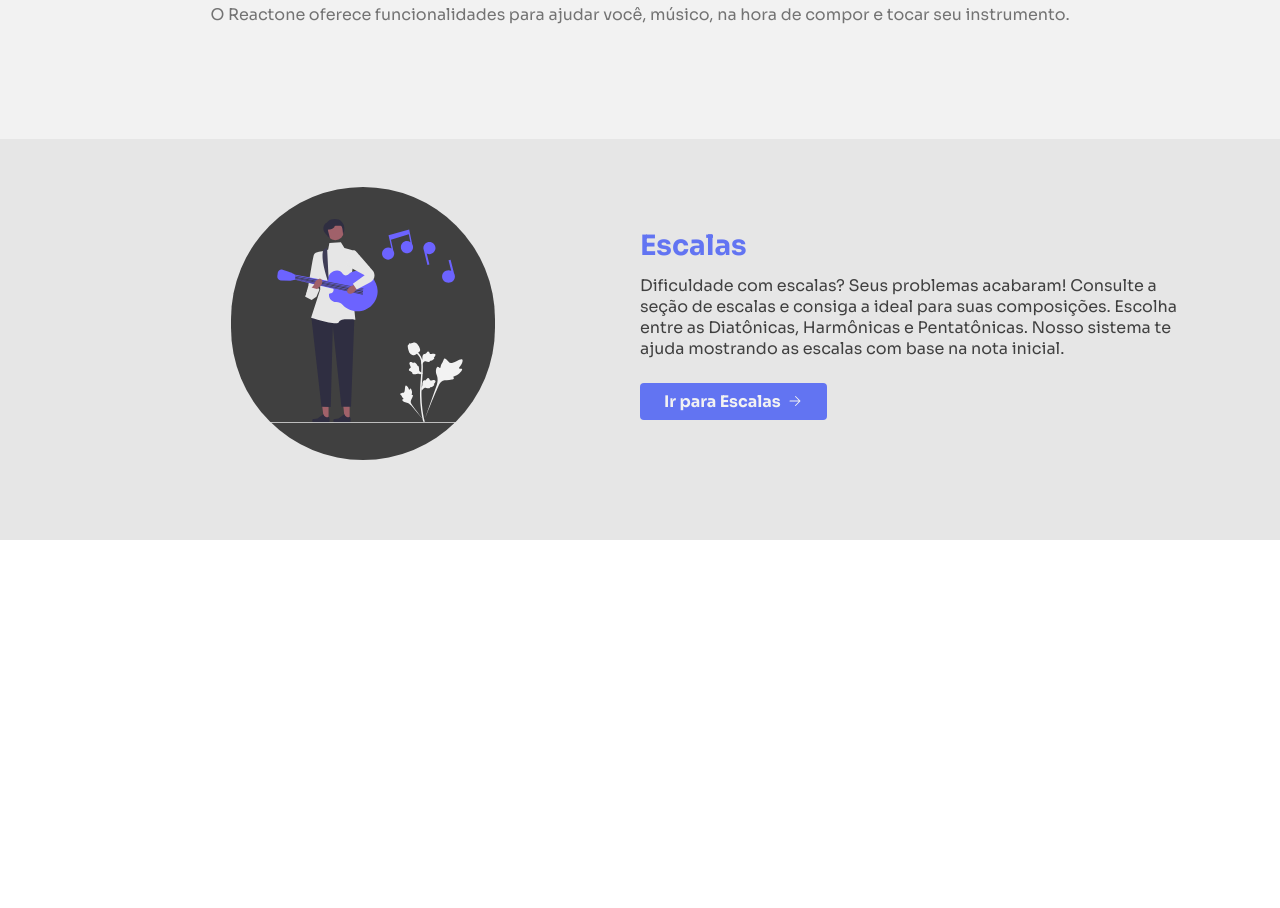
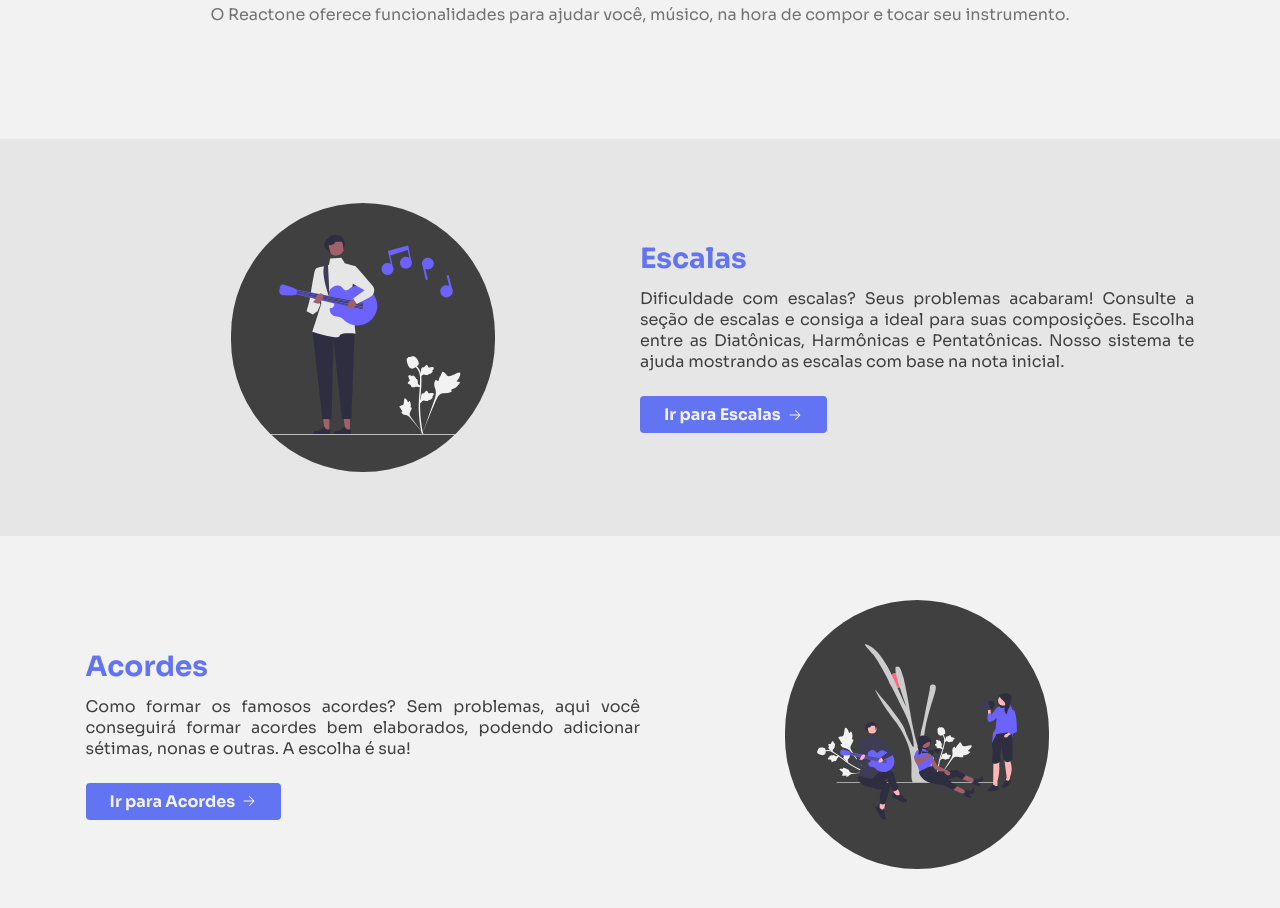
Before and after one commit to davsilvam/reactone, a React (Vite) app: page / in a window 1280 px wide. Shown: the part 260-1168 px from the top of the page. Before the commit the page ends 800 px from the top, so only its background shows below. Built offline with nearby package versions, Linux system fonts and the light colour scheme.

Commit message:
:sparkles: feat: add home page

```diff
--- a/src/pages/Home/index.tsx
+++ b/src/pages/Home/index.tsx
@@ -2,6 +2,7 @@ import React from 'react'
 
 import { Header } from '../../components/Header'
 import composition from '../../assets/composition.svg'
+import chord from '../../assets/chord.svg'
 
 import {
   ArrowLeft,
@@ -46,6 +47,24 @@ export const Home: React.FC = () => {
             </LinkButton>
           </div>
         </MusicalSection>
+        <MusicalSection>
+          <ImageWrapper>
+            <div>
+              <img src={chord} alt="Man with a guitar illustration." />
+            </div>
+          </ImageWrapper>
+          <div>
+            <h2>Acordes</h2>
+            <p>
+              Como formar os famosos acordes? Sem problemas, aqui você
+              conseguirá formar acordes bem elaborados, podendo adicionar
+              sétimas, nonas e outras. A escolha é sua!
+            </p>
+            <LinkButton to="/scales/chords">
+              Ir para Acordes <ArrowLeft />
+            </LinkButton>
+          </div>
+        </MusicalSection>
       </main>
     </Container>
   )
--- a/src/pages/Home/styles.ts
+++ b/src/pages/Home/styles.ts
@@ -40,6 +40,11 @@ export const MusicalSection = styled.section`
   width: 100%;
   display: flex;
 
+  &:nth-child(2) {
+    flex-direction: row-reverse;
+    background-color: ${({ theme }) => theme.colors.secondary[100]};
+  }
+
   @media (max-width: 769px) {
     flex-direction: column;
     gap: 32px;
@@ -47,13 +52,15 @@ export const MusicalSection = styled.section`
 
   align-items: center;
   justify-content: center;
-  padding: 48px 24px;
+  padding: 64px 24px;
 
   img {
     width: 200px;
+    height: 200px;
 
     @media (max-width: 769px) {
       width: 160px;
+      height: 160px;
     }
   }
 
@@ -75,6 +82,10 @@ export const MusicalSection = styled.section`
     h2 {
       font-size: 28px;
       color: ${({ theme }) => theme.colors.primary[500]};
+    }
+
+    p {
+      text-align: justify;
     }
   }
 `
```
Also changed, not shown: src/assets/chord.svg (added).
